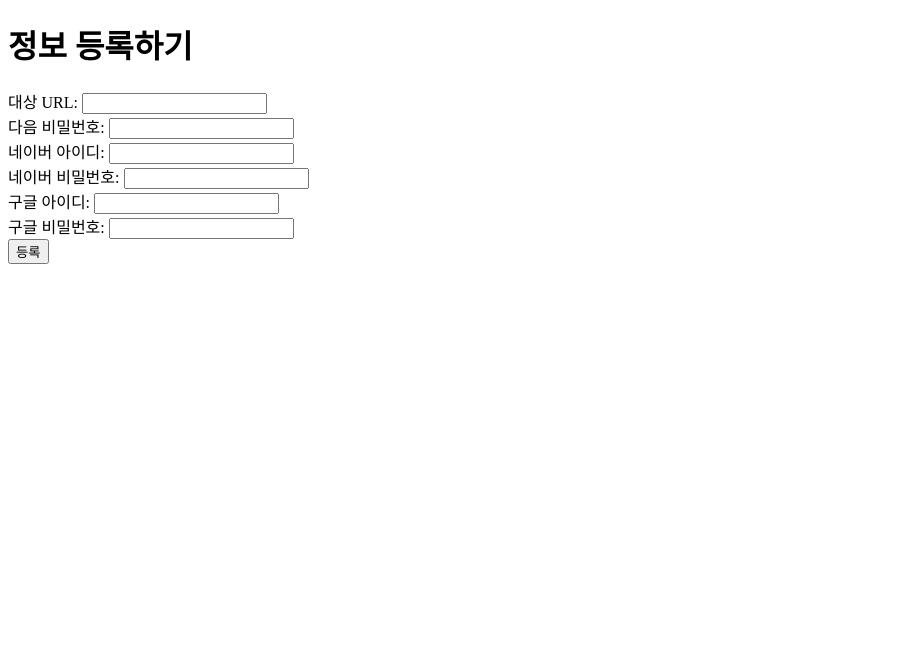
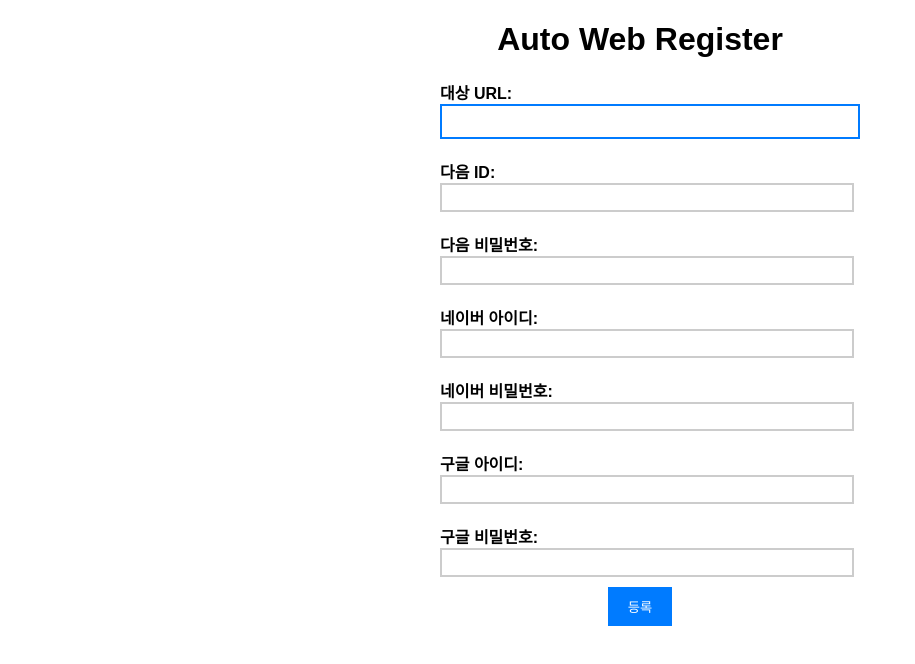
Before and after one commit to lsw6684/AutoWebRegister, a website: page index.html in a window 1280 px wide. Shown: the whole page, without its empty margins (0-915 px from the left). Drawn offline with Linux system fonts and the light colour scheme.

Commit message:
express 설치 후 front 작업중

```diff
--- a/index.html
+++ b/index.html
@@ -7,10 +7,13 @@
   <title>Puppeteer 정보 등록</title>
 </head>
 <body>
-  <h1>정보 등록하기</h1>
+  <h1>Auto Web Register</h1>
   <form id="infoForm">
     <label for="targetUrl">대상 URL:</label>
     <input type="text" id="targetUrl" name="targetUrl" required><br>
+
+    <label for="daumPw">다음 ID:</label>
+    <input type="text" id="daumId" name="daumId" required><br>
 
     <label for="daumPw">다음 비밀번호:</label>
     <input type="password" id="daumPw" name="daumPw" required><br>
--- a/package.json
+++ b/package.json
@@ -9,6 +9,7 @@
   "author": "",
   "license": "ISC",
   "dependencies": {
+    "express": "^4.18.2",
     "puppeteer": "^21.1.0",
     "puppeteer-extra": "^3.3.6",
     "puppeteer-extra-plugin-stealth": "^2.11.2"
--- a/style.css
+++ /dev/null
@@ -1,44 +0,0 @@
-body {
-    font-family: Arial, sans-serif;
-    margin: 0;
-    padding: 20px;
-  }
-
-  h1 {
-    margin-bottom: 20px;
-  }
-
-  form {
-    max-width: 400px;
-    margin: 0 auto;
-  }
-
-  label {
-    display: block;
-    margin-top: 10px;
-  }
-
-  input,
-  textarea {
-    width: 100%;
-    padding: 8px;
-    margin-top: 5px;
-    margin-bottom: 15px;
-    border: 1px solid #ccc;
-    border-radius: 4px;
-    box-sizing: border-box;
-  }
-
-  button {
-    background-color: #4CAF50;
-    color: white;
-    padding: 10px 20px;
-    border: none;
-    border-radius: 4px;
-    cursor: pointer;
-    float: right;
-  }
-
-  button:hover {
-    background-color: #45a049;
-  }
--- /dev/null
+++ b/styles.css
@@ -0,0 +1,57 @@
+/* styles.css */
+body {
+  font-family: Arial, sans-serif;
+}
+
+h1 {
+  text-align: center;
+}
+
+form {
+  max-width: 400px;
+  margin: 0 auto;
+}
+
+label {
+  display: block;
+  margin-top: 10px;
+  font-weight: bold;
+}
+
+input[type="text"],
+input[type="password"] {
+  width: 100%;
+  padding: 5px;
+  margin-bottom: 10px;
+}
+
+/* 분리된 필드 스타일링 */
+#targetUrl {
+  border: 2px solid #007bff;
+  padding: 8px;
+  font-weight: bold;
+}
+
+#daumId,
+#daumPw,
+#naverId,
+#naverPw,
+#googleId,
+#googlePw {
+  border: 2px solid #ccc;
+  padding: 5px;
+}
+
+button[type="submit"] {
+  display: block;
+  margin: 0 auto;
+  padding: 10px 20px;
+  background-color: #007bff;
+  color: #fff;
+  border: none;
+  cursor: pointer;
+}
+
+button[type="submit"]:hover {
+  background-color: #0056b3;
+}
```
Also changed, not shown: index.js (+28 -19 lines), README.md, 2 other files.
